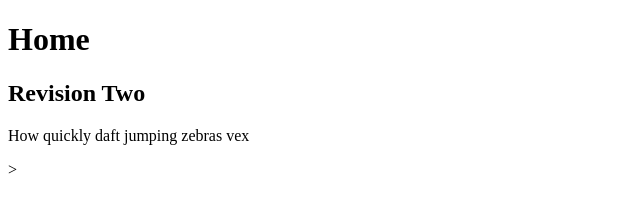
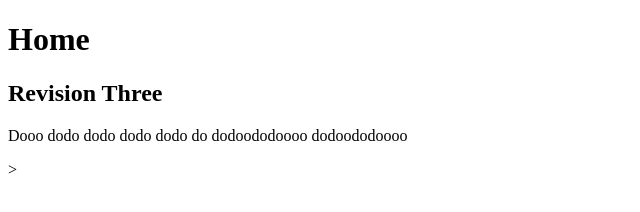
Before and after one commit to pwdalexfeng/MyFirstGitProject, a plain HTML site: page index.html in a window 1280 px wide. Shown: the whole page, without its empty margins (0-640 px from the left). Drawn offline with Linux system fonts and the light colour scheme.

Commit message:
revision three

```diff
--- a/index.html
+++ b/index.html
@@ -6,7 +6,7 @@
 	</head>
 	<body>
 		<h1>Home</h1>
-		<h2>Revision Two</h2>
-		<p>How quickly daft jumping zebras vex</p>
+		<h2>Revision Three</h2>
+		<p>Dooo dodo dodo dodo dodo do dodoododoooo dodoododoooo</p>
 	</body>
 </html>>
```
